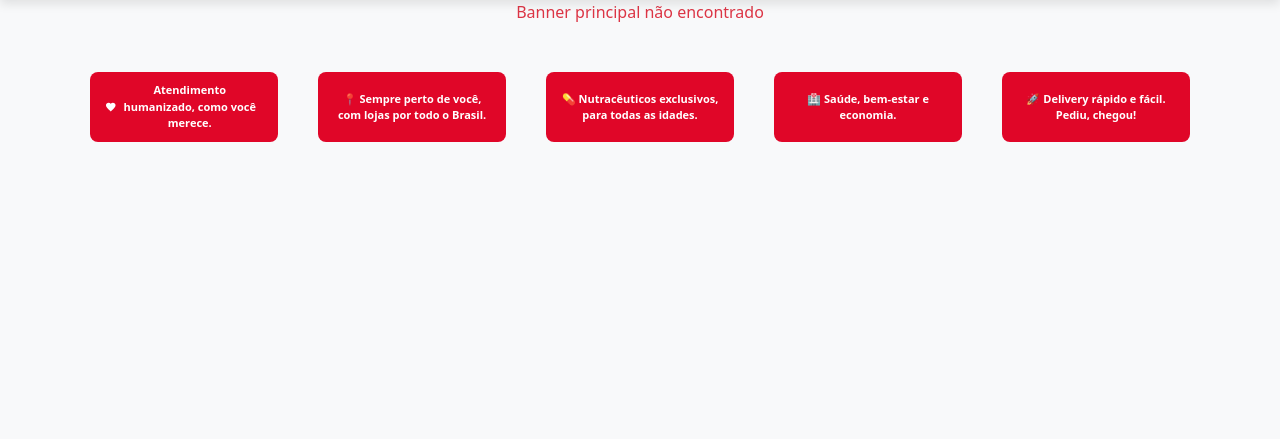
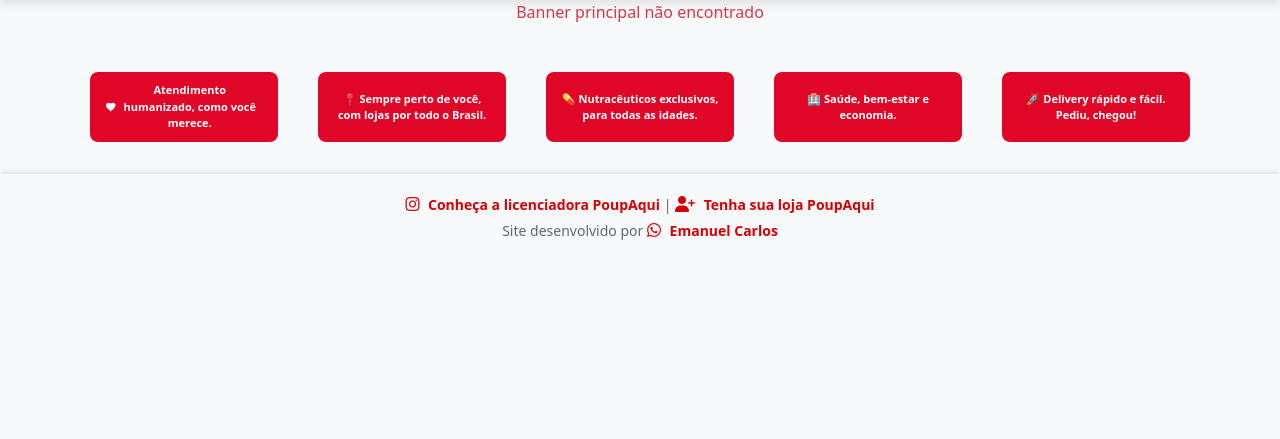
Before and after one commit to Emano4777/poupaqui-admin, a Flask app: template templates/index.html in a window 1280 px wide. Shown: the part 72-511 px from the top of the page. Run offline with Flask 3, Linux system fonts and the light colour scheme; the template is opened without the code that fills it, so the values that code supplies are empty.

Commit message:
Atualizando siteee

```diff
--- a/templates/index.html
+++ b/templates/index.html
@@ -12,6 +12,7 @@
     margin: 0;
     padding: 0;
     overflow-x: hidden;
+
 }
 
 .help-button {
@@ -574,6 +575,38 @@ textarea {
     background: #a8a8a8; /* Cor ao passar o mouse */
 }
 
+.footer {
+    width: 100%;
+    text-align: center;
+    padding: 15px 0;
+    font-size: 14px;
+    color: #666;
+    background: #f8f9fa;
+    position: relative;
+    box-shadow: 0px -2px 5px rgba(0, 0, 0, 0.1);
+    margin-top: 20px;
+}
+
+.footer p {
+    margin: 5px 0;
+}
+
+.footer-link {
+    text-decoration: none;
+    color: #d80000;
+    font-weight: bold;
+    transition: 0.3s;
+}
+
+.footer-link:hover {
+    color: #b00000;
+    text-decoration: underline;
+}
+
+.footer i {
+    margin-right: 5px;
+    font-size: 16px;
+}
 
         @media (max-width: 768px) {
             .desktop-menu {
@@ -824,6 +857,24 @@ textarea {
         </div>
     </div>
 </div>
+
+<!-- ✅ Rodapé -->
+<footer class="footer">
+    <p>
+        <a href="https://www.instagram.com/licencefarma/" target="_blank" class="footer-link">
+            <i class="fab fa-instagram"></i> Conheça a licenciadora PoupAqui
+        </a> |
+        <a href="https://farmaciaspoupaqui.com.br/?utm_source=Trafego_Direto&utm_medium=site&utm_campaign=Direto_Site" target="_blank" class="footer-link">
+            <i class="fas fa-user-plus"></i> Tenha sua loja PoupAqui
+        </a>
+    </p>
+    <p>
+        Site desenvolvido por
+        <a href="https://wa.me/5517991436759" target="_blank" class="footer-link">
+            <i class="fab fa-whatsapp"></i> <strong>Emanuel Carlos</strong>
+        </a>
+    </p>
+</footer>
 <script>
   function buscarLoja() {
     let isMobile = window.innerWidth <= 768;
```
